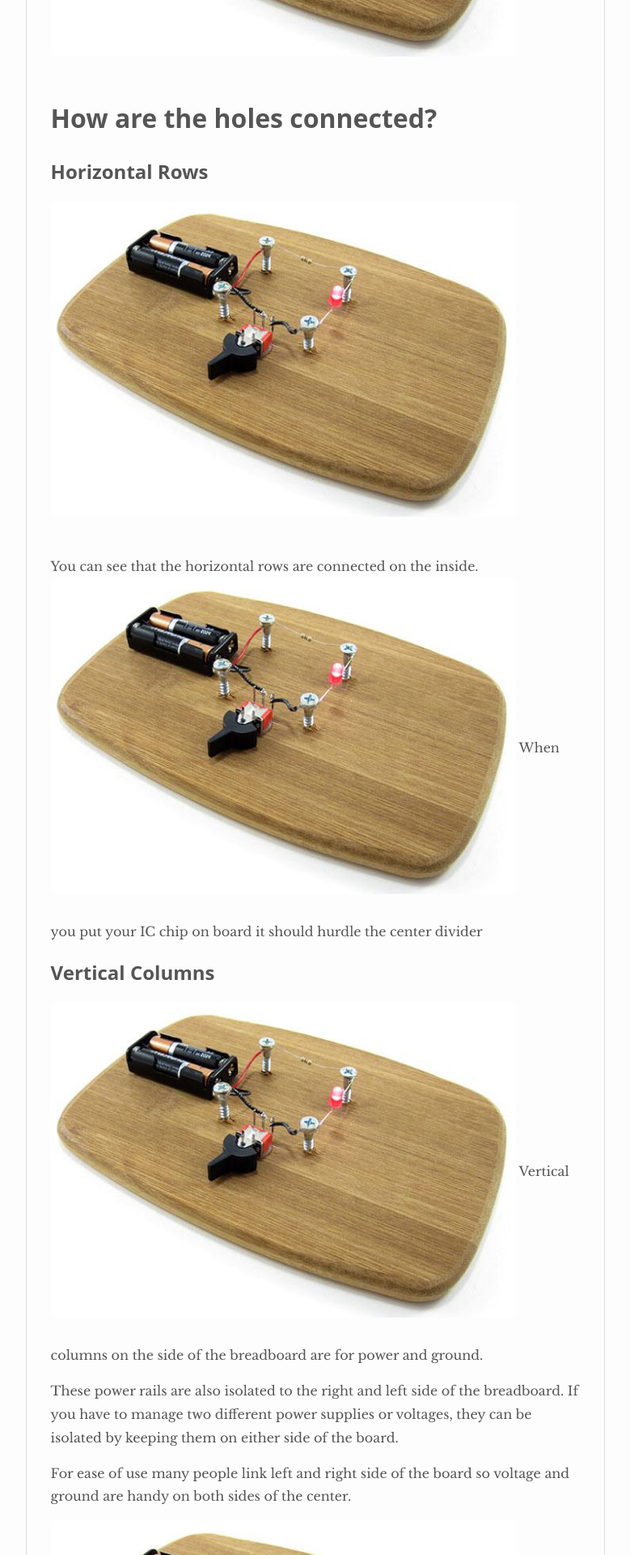
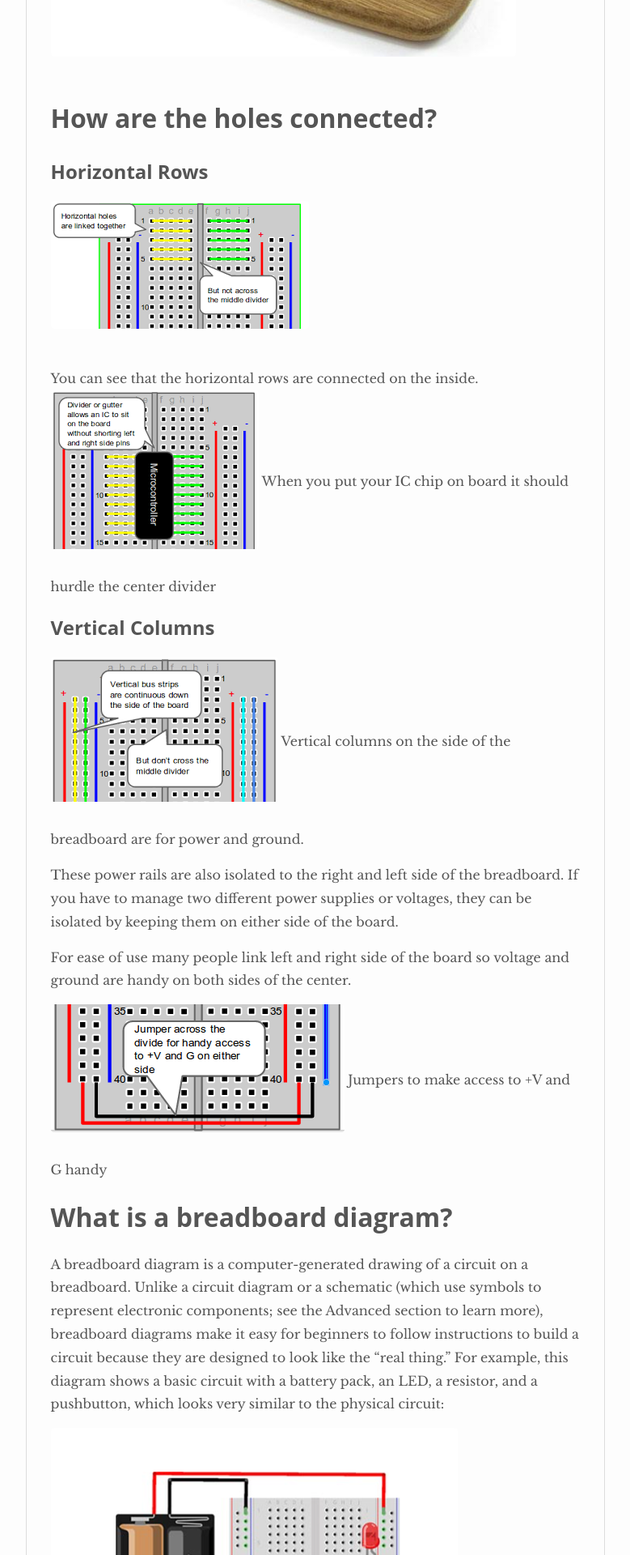
Before and after one commit to yugn27/atel, a Jekyll site: the page built from _posts/2018-01-01-How-to-use-a-breadboard.markdown, in a window 1280 px wide. Shown: the part 1455-3375 px from the top of the page at 81% size, without its empty margins (250-1029 px from the left). Built offline with Jekyll 4.4.1, drawn with Linux system fonts in a browser that asks for light colours; nearby versions of some CDN libraries; comment, search, counter and statistics services are not loaded.

Commit message:
Update 2018-01-01-How-to-use-a-breadboard.markdown

```diff
--- a/_posts/2018-01-01-How-to-use-a-breadboard.markdown
+++ b/_posts/2018-01-01-How-to-use-a-breadboard.markdown
@@ -28,36 +28,36 @@ Here is a nice illustration:
 
 # How are the holes connected?
 ## Horizontal Rows
-![]({{site.baseurl}}/images/ckt01.png)
+![]({{site.baseurl}}/images/Electronic/2/02.png)
 
 You can see that the horizontal rows are connected on the inside.
-![]({{site.baseurl}}/images/ckt01.png)
+![]({{site.baseurl}}/images/Electronic/2/03.png)
 When you put your IC chip on board it should hurdle the center divider
 
 ## Vertical Columns
-![]({{site.baseurl}}/images/ckt01.png)
+![]({{site.baseurl}}/images/Electronic/2/04.png)
 Vertical columns on the side of the breadboard are for power and ground.
 
 These power rails are also isolated to the right and left side of the breadboard. If you have to manage two different power supplies or voltages, they can be isolated by keeping them on either side of the board.
 
 For ease of use many people link left and right side of the board so voltage and ground are handy on both sides of the center.
 
-![]({{site.baseurl}}/images/ckt01.png)
+![]({{site.baseurl}}/images/Electronic/2/05.png)
 Jumpers to make access to +V and G handy
 
 # What is a breadboard diagram?
 A breadboard diagram is a computer-generated drawing of a circuit on a breadboard. Unlike a circuit diagram or a schematic (which use symbols to represent electronic components; see the Advanced section to learn more), breadboard diagrams make it easy for beginners to follow instructions to build a circuit because they are designed to look like the "real thing." For example, this diagram  shows a basic circuit with a battery pack, an LED, a resistor, and a pushbutton, which looks very similar to the physical circuit:
 
-![]({{site.baseurl}}/images/ckt01.png)
+![]({{site.baseurl}}/images/Electronic/2/06.png)
 
-![]({{site.baseurl}}/images/ckt01.png)
+![]({{site.baseurl}}/images/Electronic/2/07.png)
 
 Sometimes,  breadboard diagrams might be accompanied by (or replaced with) written directions that tell you where to put each component on the breadboard.
 
 # What is a Circuit diagram?
 Circuit diagrams, or schematics, are a way to represent a circuit using symbols for each component. Circuit diagrams, as opposed to breadboard diagrams, are used by professional engineers when designing circuits, and they are much more convenient for more complicated circuits. For example, this circuit diagram shows a basic circuit with a battery, a switch, an LED, and a resistor.
 
-![]({{site.baseurl}}/images/ckt01.png)
+![]({{site.baseurl}}/images/Electronic/2/08.png)
 
 However, unlike breadboard diagrams, circuit diagrams only show electrical connections between components. They do not necessarily correspond to the physical layout of the components on a breadboard.
 
@@ -76,6 +76,6 @@ Insert the resistor into the board with one end in the same horizontal row as th
 Wire up the positive leads using red jumper wires. Then connect from the positive rail of the breadboard to the same horizontal row as the top leg of the switch. Now connect from the row that houses the bottom leg of the switch to the row that houses the anode of the LED.
 ## Step 6
 Wire up the ground lead from row that houses the bottom of the resistor to the ground rail of the breadboard. Check your work against the diagram below.
-![]({{site.baseurl}}/images/ckt01.png)
+![]({{site.baseurl}}/images/Electronic/2/09.png)
 
 Press the button and the LED should light up.  Congratulations, you've assembled your first breadboard circuit.
```
